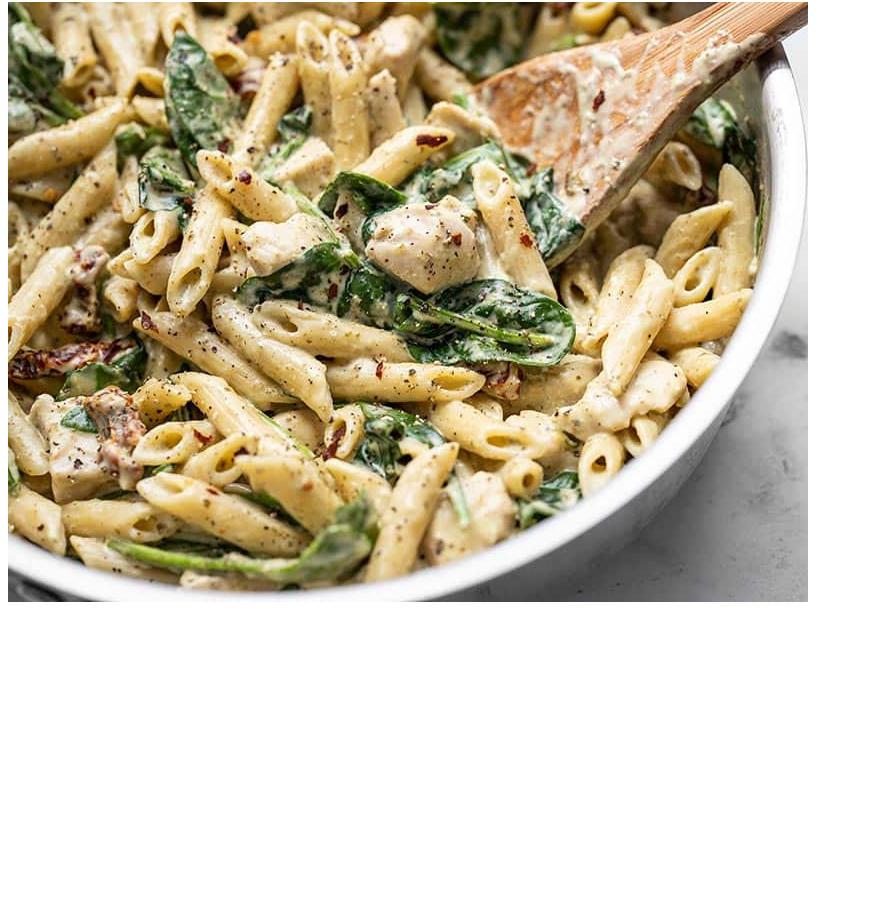
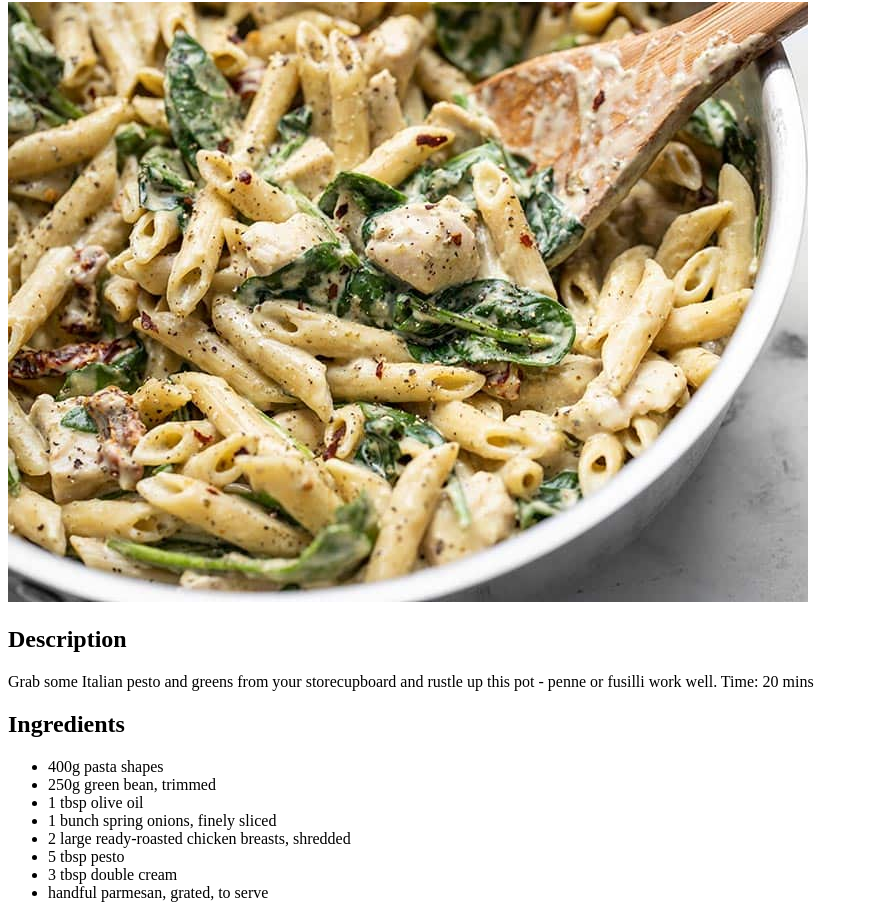
Before and after one commit to artorias79/odin-recipies, a plain HTML site: page recipies/pesto-pasta.html in a window 1280 px wide. Shown: the part 78-996 px from the top of the page, without its empty margins (0-869 px from the left). Before the commit the page ends 800 px from the top, so only its background shows below. Drawn offline with Linux system fonts and the light colour scheme.

Commit message:
add list of ingredients

```diff
--- a/recipies/pesto-pasta.html
+++ b/recipies/pesto-pasta.html
@@ -8,5 +8,18 @@
 <body>
   <h1>chicken & green bean pesto pasta</h1>
 	<img src="../images/Creamy-Pesto-Chicken-Pasta-close-skillet.jpg" alt="chicken pesto pasta">
+	<h2>Description</h2>
+	<p>Grab some Italian pesto and greens from your storecupboard and rustle up this pot - penne or fusilli work well. Time: 20 mins</p>
+	<h2>Ingredients</h2>
+	<ul>
+		<li>400g pasta shapes</li>
+		<li>250g green bean, trimmed</li>
+		<li>1 tbsp olive oil</li>
+		<li>1 bunch spring onions, finely sliced</li>
+		<li>2 large ready-roasted chicken breasts, shredded</li>
+		<li>5 tbsp pesto</li>
+		<li>3 tbsp double cream</li>
+		<li>handful parmesan, grated, to serve</li>
+	</ul>
 </body>
 </html>
```
